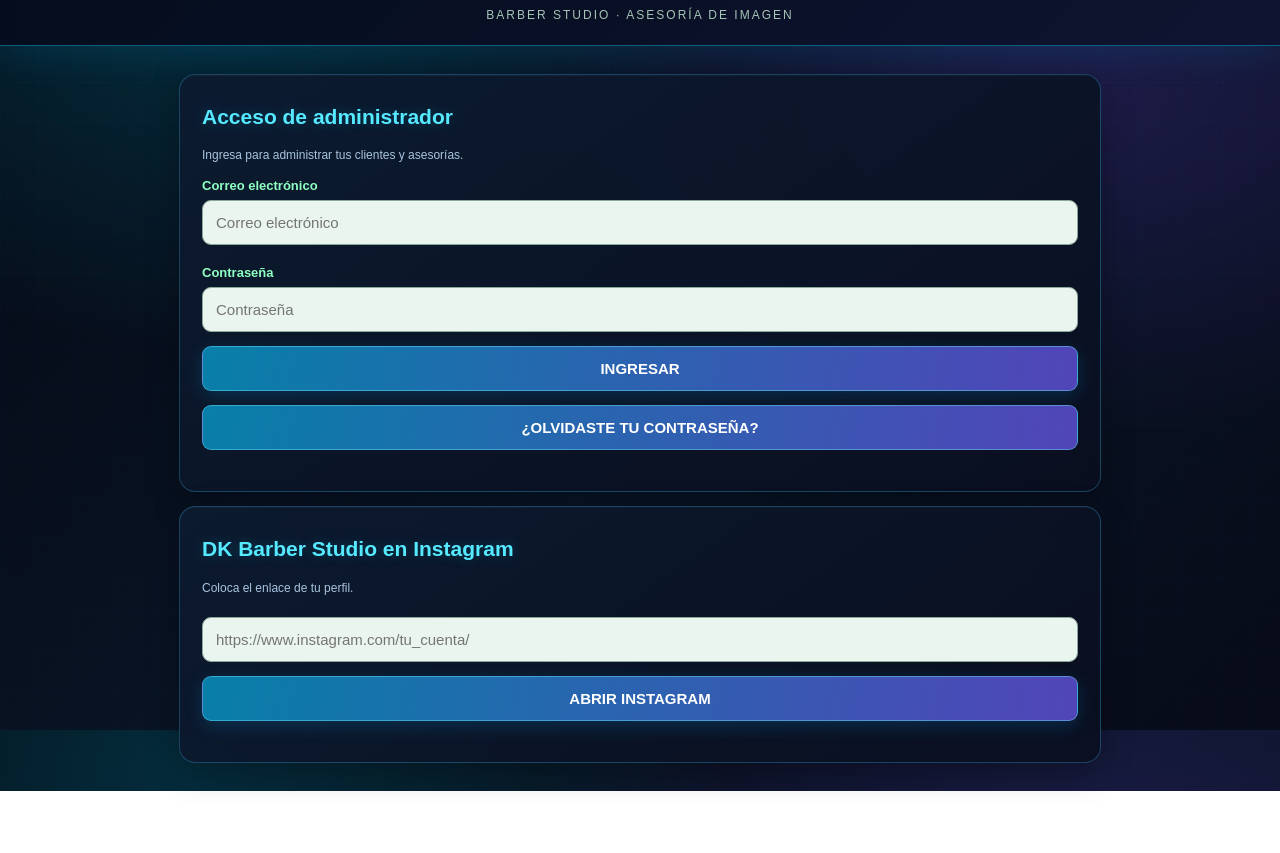
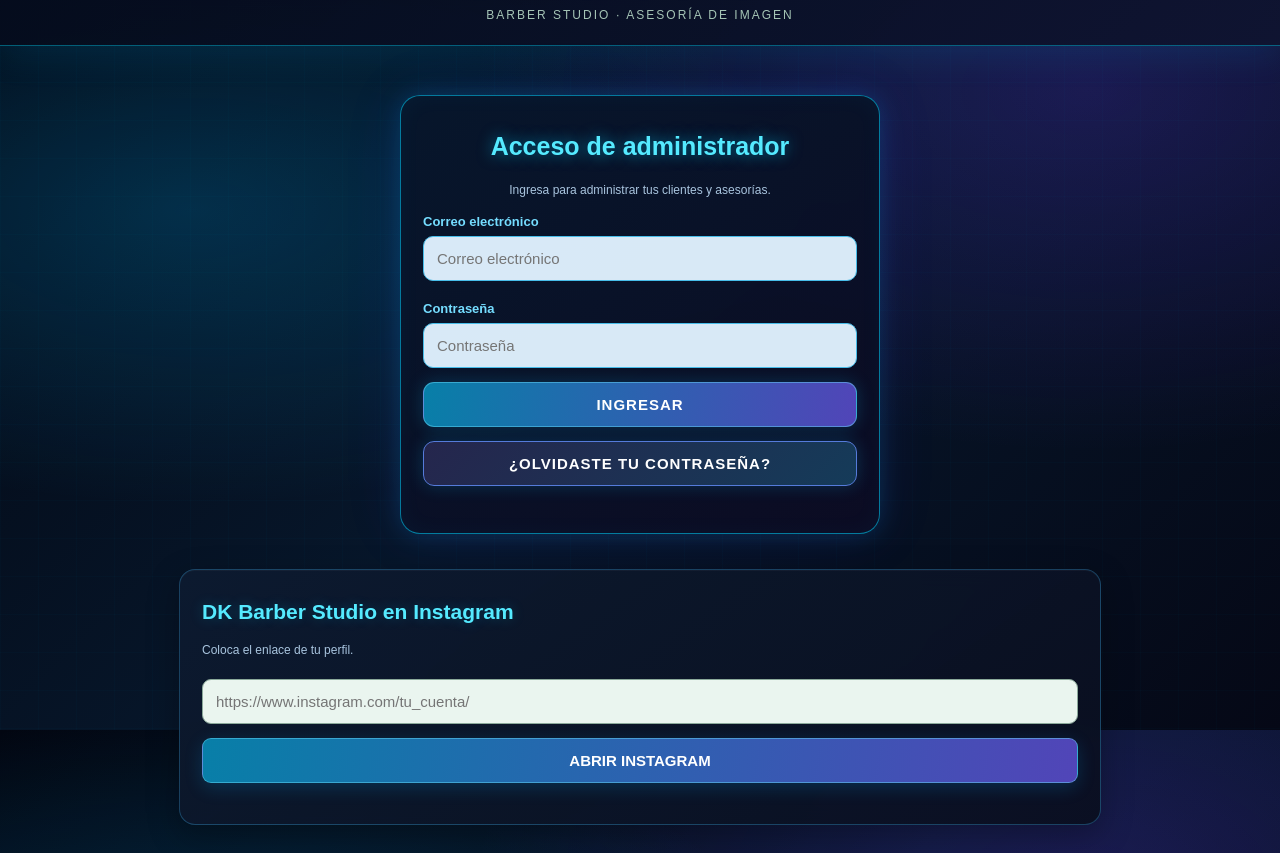
Before and after one commit to junior1999gp-cloud/dk-visagismo-ia, a plain HTML site: page index.html in a window 1280 px wide. Shown: the part 70-923 px from the top of the page. Before the commit the page ends 861 px from the top, so only its background shows below. Drawn offline with nearby package versions, Linux system fonts and the light colour scheme.

Commit message:
Update index.html

```diff
--- a/index.html
+++ b/index.html
@@ -428,6 +428,74 @@ input:focus,select:focus,textarea:focus{
 @media(max-width:600px){
   main{padding:10px}
   .card{padding:15px;border-radius:14px}
+}
+/* =================================
+   DK VISAGISMO IA - INICIO FUTURISTA
+================================= */
+
+body{
+  background:
+    radial-gradient(ellipse at 15% 35%,rgba(0,180,255,.20),transparent 40%),
+    radial-gradient(ellipse at 85% 20%,rgba(105,55,255,.20),transparent 40%),
+    linear-gradient(135deg,#020611,#07172b,#050816)!important;
+  background-attachment:fixed!important;
+}
+
+#login,
+#resetPassword{
+  position:relative;
+  overflow:hidden;
+  max-width:480px;
+  margin:35px auto;
+  padding:28px 22px;
+  background:linear-gradient(
+    145deg,
+    rgba(7,22,43,.96),
+    rgba(12,12,35,.97)
+  )!important;
+  border:1px solid rgba(0,210,255,.55)!important;
+  border-radius:20px;
+  box-shadow:
+    0 0 25px rgba(0,180,255,.18),
+    0 0 60px rgba(100,50,255,.10),
+    inset 0 0 25px rgba(0,200,255,.04)!important;
+}
+
+#login h2,
+#resetPassword h2{
+  color:#55eaff!important;
+  text-align:center;
+  font-size:25px;
+  text-shadow:0 0 15px rgba(0,210,255,.55);
+}
+
+#login .small,
+#resetPassword .small{
+  text-align:center;
+}
+
+#login label,
+#resetPassword label{
+  color:#75ddff;
+}
+
+#login button,
+#resetPassword button{
+  border-radius:11px;
+  letter-spacing:1px;
+  box-shadow:0 0 18px rgba(0,190,255,.20);
+}
+
+#login input,
+#resetPassword input{
+  background:rgba(225,242,255,.96);
+  border:1px solid #48bde9;
+  border-radius:10px;
+}
+
+#login button.secondary{
+  background:linear-gradient(135deg,#25264d,#153b59)!important;
+  border:1px solid #557bda!important;
 }
 
 </style>
```
